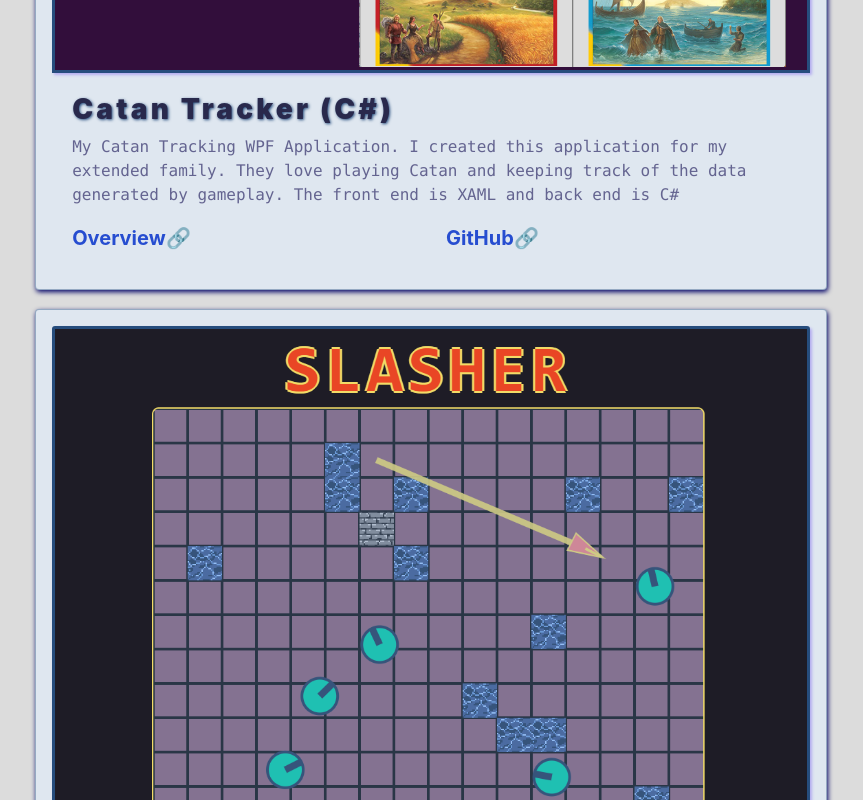
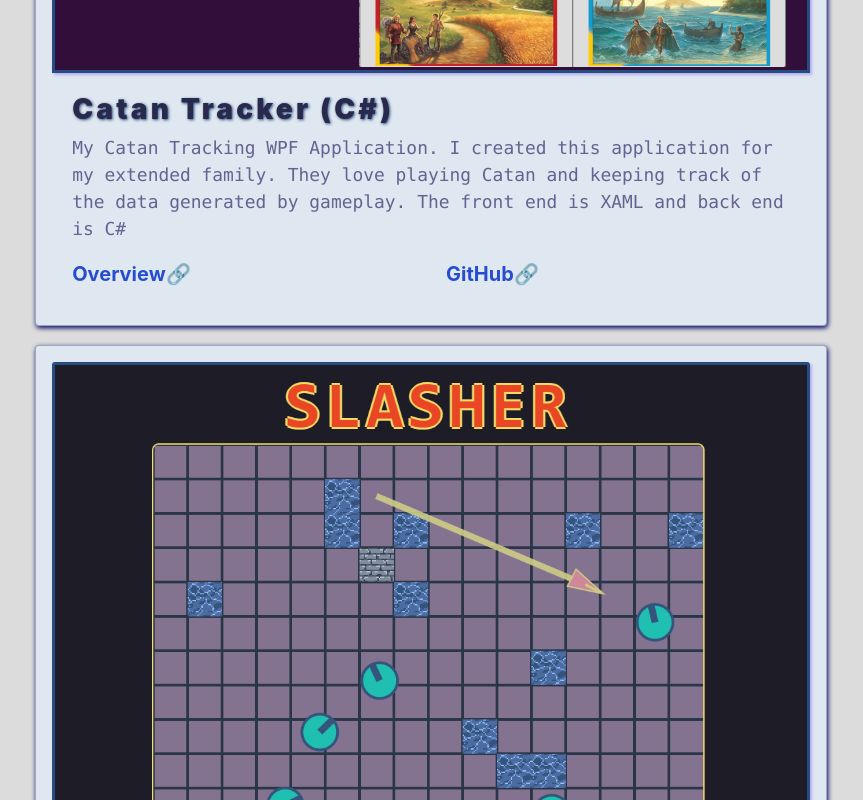
Before and after one commit to Jonathan-Pruitt/jonathanpruitt.github.io, a React (Create React App) app: page / in a window 1280 px wide. Shown: the part 1320-2120 px from the top of the page, without its empty margins (209-1072 px from the left). Built offline with nearby package versions, Linux system fonts and the light colour scheme; no server answers.

Commit message:
update styles

```diff
--- a/public/styles.css
+++ b/public/styles.css
@@ -34,6 +34,7 @@
 
 p {
     font-family: consolas;
+    font-size : calc(.9vw + .8vh);
 }
 
 strong {
@@ -148,7 +149,6 @@
     background-color: #f0f0f0;
     border: solid 1px #264D7D;
     box-shadow: 2px 2px 3px #000033;
-    font-size : calc(1vw + 1vh);
     padding : 15px;
 }
 
```
Also changed, not shown: 1 other file (tests, documents, lock files or other folders).
